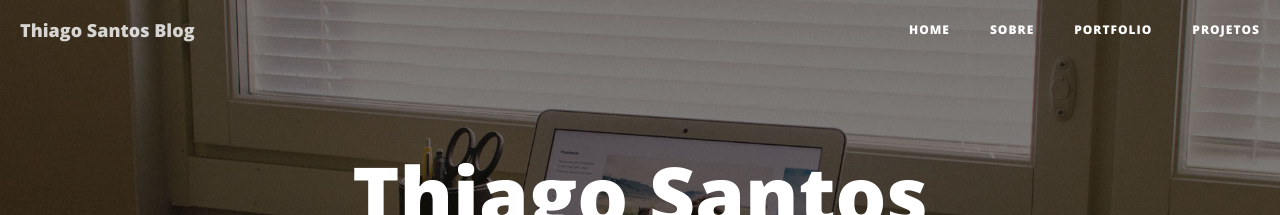
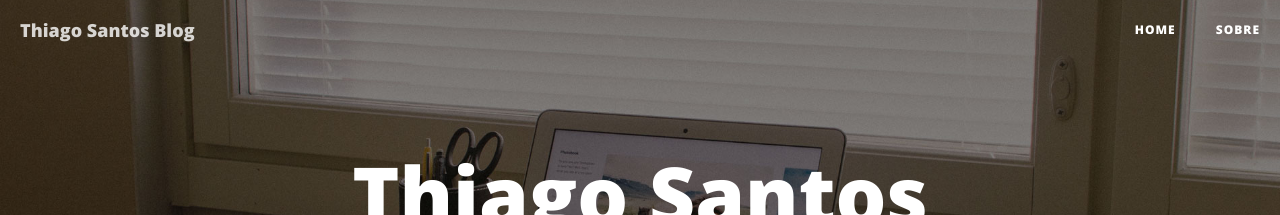
Before and after one commit to thiiisantos/thiiisantos.github.io, a Jekyll site: the page built from index.html, in a window 1280 px wide. Shown: the top 215 px of the page. Built offline with Jekyll 4.4.1, drawn with Linux system fonts in a browser that asks for light colours; nearby versions of some CDN libraries; the list of posts is cut into pages by our own code.

```diff
--- a/_config.yml
+++ b/_config.yml
@@ -12,8 +12,8 @@ facebook_username:  thiiisantos
 # Build settings
 markdown: kramdown
 highlighter: pygments
-#permalink: pretty
-permalink: "/:title"
+permalink: pretty
+# permalink: "/:title"
 # paginate_path: "/pagina-:num"
 paginate: 5
 exclude: ["less","node_modules","Gruntfile.js","package.json","README.md"]
--- a/_includes/nav.html
+++ b/_includes/nav.html
@@ -21,12 +21,12 @@
                 <li>
                     <a href="{{ site.baseurl }}/sobre/">Sobre</a>
                 </li>
-                <li>
+                <!-- <li>
                     <a href="{{ site.baseurl }}/portfolio/">Portfolio</a>
                 </li>
                 <li>
                     <a href="{{ site.baseurl }}/projetos/">Projetos</a>
-                </li>
+                </li> -->
                 <!--
                 {% for page in site.pages %}{% if page.title %}
                 <li>
```
